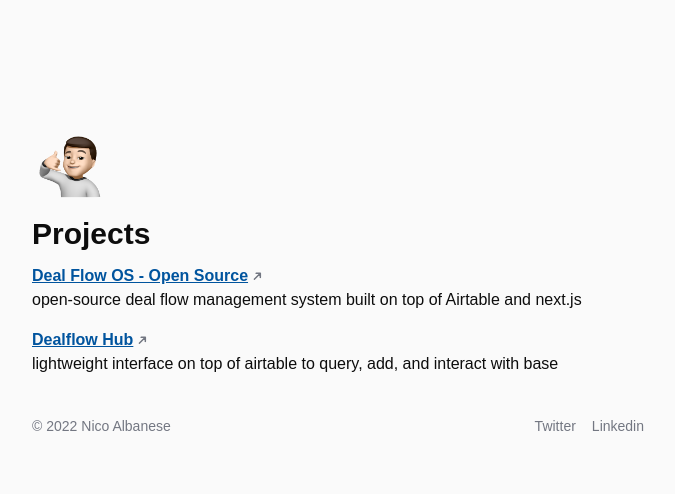
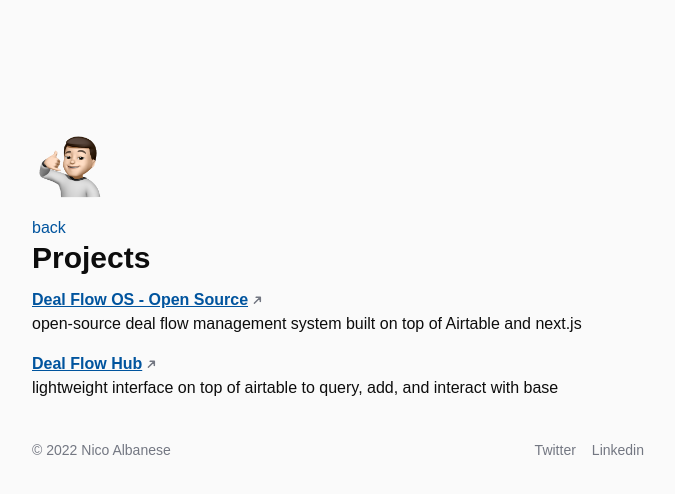
Before and after one commit to nicoalbanese/personal-site-2022, a Next.js app: page /projects in a window 1280 px wide. Shown: the top 494 px of the page, without its empty margins (302-977 px from the left). Built offline with nearby package versions, Linux system fonts and the light colour scheme.

Commit message:
added back button on projects page

```diff
--- a/pages/projects/index.tsx
+++ b/pages/projects/index.tsx
@@ -11,19 +11,20 @@
   },
   {
     id: 0,
-    title: "Dealflow Hub",
+    title: "Deal Flow Hub",
     description:
       "lightweight interface on top of airtable to query, add, and interact with base",
     slug: "dealflow-hub",
   },
-//   { id: 1, title: "", description: "", slug: "" },
-//   { id: 2, title: "", description: "", slug: "" },
-//   { id: 3, title: "", description: "", slug: "" },
+  //   { id: 1, title: "", description: "", slug: "" },
+  //   { id: 2, title: "", description: "", slug: "" },
+  //   { id: 3, title: "", description: "", slug: "" },
 ];
 
 const Projects = () => {
   return (
     <Layout>
+      <Link href={"/"}>back</Link>
       <h1>Projects</h1>
       <div id="projects-container">
         {SIDEPROJECT_DETAILS.map((project) => (
@@ -71,7 +72,7 @@
           </svg>
         </span>
       </div>
-      <div id="description" className="text-primary dark:text-darkPrimary" >
+      <div id="description" className="text-primary dark:text-darkPrimary">
         {description}
       </div>
     </Link>
```
